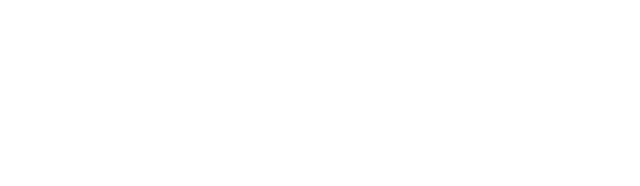
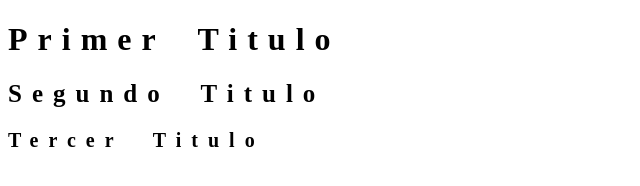
Before and after one commit to KeniaBurgos/UIIConstruyePagWeb, a plain HTML site: page actividad9.html in a window 1280 px wide. Shown: the whole page, without its empty margins (0-640 px from the left). Drawn offline with Linux system fonts and the light colour scheme.

Commit message:
<!DOCTYPE html> <html>   <head>     <meta charset="utf-8">     <meta name="viewport" content="width=device-width">     <title>Actividad 9. Más propiedades relacionadas al texto (letter-spacing, word-spacing, text-indent, text- transform)</title>     <style>       .edit {         letter-spacing: 10px;         word-spacing: 15px;       }       }       h1 {         font-size: 30px       }       h2 {         font-size: 25px;       }       h3 {         font-size: 20px;       }     </style>   </head>   <body class="edit">     <h1>Primer Titulo</h1>     <h2>Segundo Titulo</h2>     <h3>Tercer Titulo</h3>   </body> </html>

```diff
--- a/actividad9.html
+++ b/actividad9.html
@@ -6,7 +6,26 @@
     <title>Actividad 9. Más propiedades relacionadas al texto
 (letter-spacing, word-spacing, text-indent, text-
 transform)</title>
+    <style>
+      .edit {
+        letter-spacing: 10px;
+        word-spacing: 15px;
+      }
+      }
+      h1 {
+        font-size: 30px
+      }
+      h2 {
+        font-size: 25px;
+      }
+      h3 {
+        font-size: 20px;
+      }
+    </style>
   </head>
-  <body>
+  <body class="edit">
+    <h1>Primer Titulo</h1>
+    <h2>Segundo Titulo</h2>
+    <h3>Tercer Titulo</h3>
   </body>
 </html>
```
Also changed, not shown: ProyectoU2.html (line endings or trailing spaces), actividad2.html (line endings or trailing spaces), actividad3.html (line endings or trailing spaces), actividad4.html (line endings or trailing spaces), actividad7.html (line endings or trailing spaces), actividad8.html (line endings or trailing spaces), index.html (line endings or trailing spaces).
